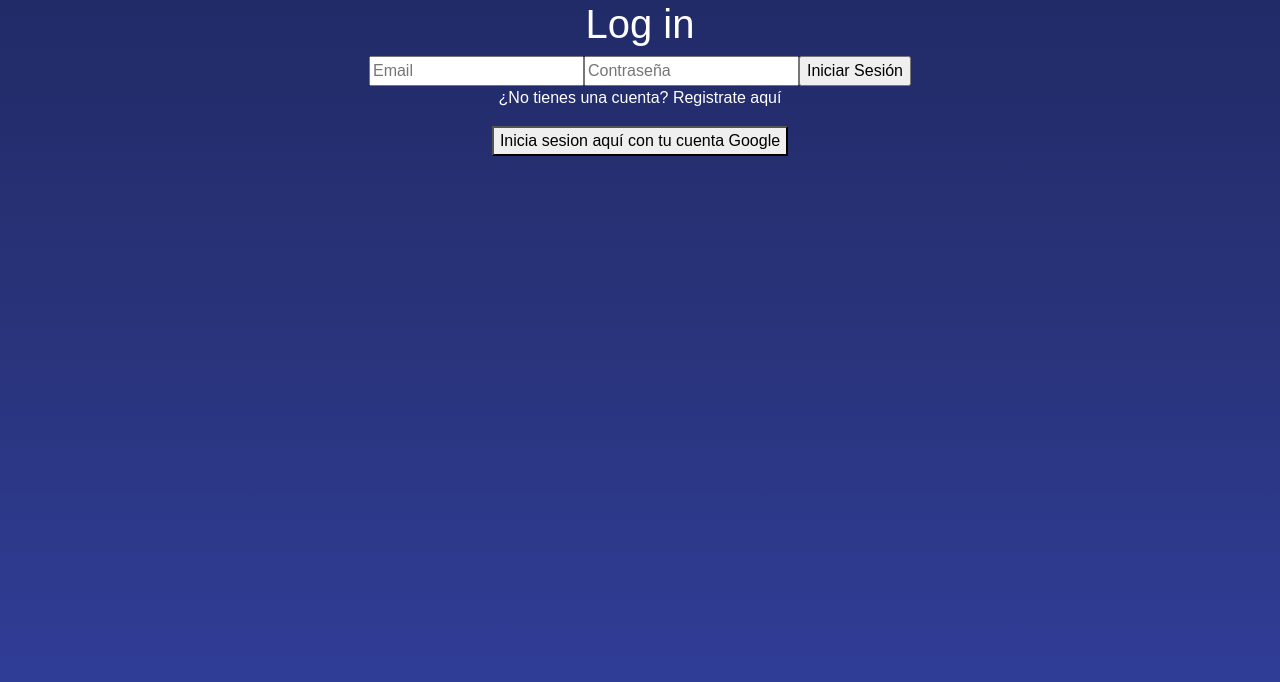
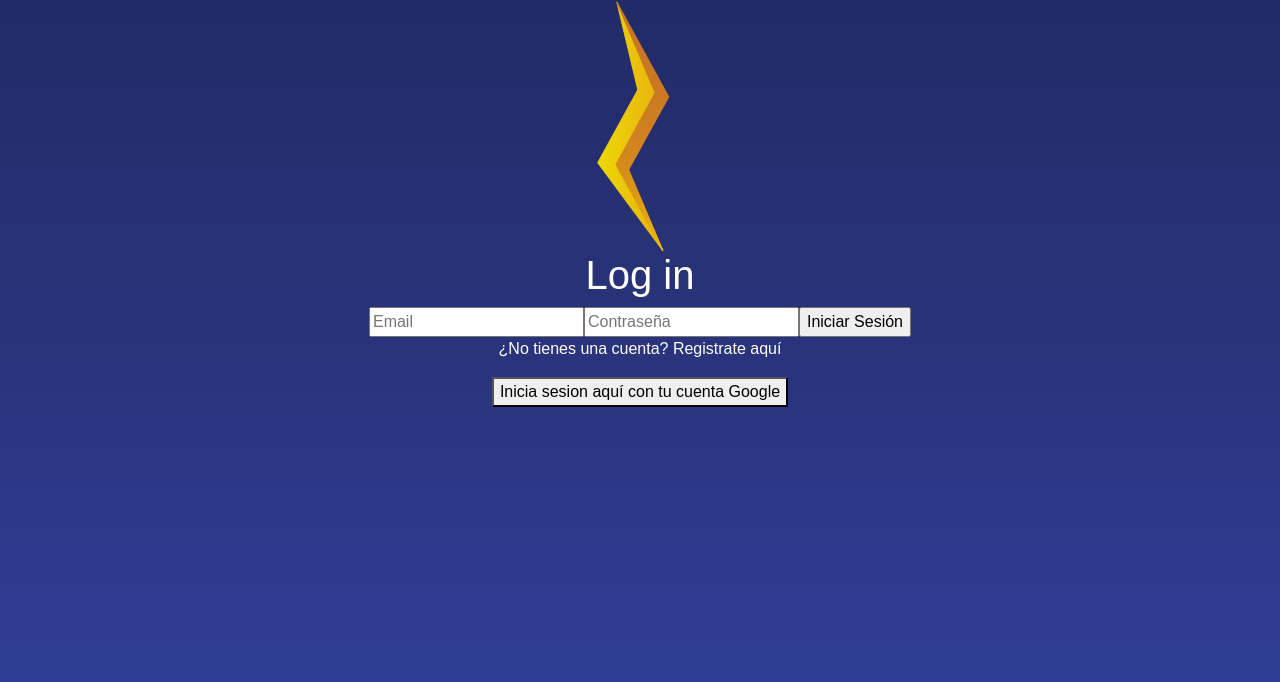
Before and after one commit to EstebanXP/proyectoFlash, a Vue app: page /login in a window 1280 px wide. Shown: the top 682 px of the page. Built offline with nearby package versions, Linux system fonts and the light colour scheme; no server answers.

Commit message:
imagen en login

```diff
--- a/src/assets/css/main.css
+++ b/src/assets/css/main.css
@@ -16,6 +16,3 @@
 body{
     background-color: cornsilk;
 }
-.container {
-
-  }
--- a/src/views/Login.vue
+++ b/src/views/Login.vue
@@ -1,6 +1,7 @@
 <template>
     <div class="container-fluid gradient back">
         <div class="login">
+            <img src="../assets/logo.png">
             <!-- Esta es la parte de arriba del login, donde dice Login -->
             <h1>Log in</h1>
             <!-- Creo que por aqui debe estar la imagen del logo-->
```
Also changed, not shown: src/assets/logo.png.
